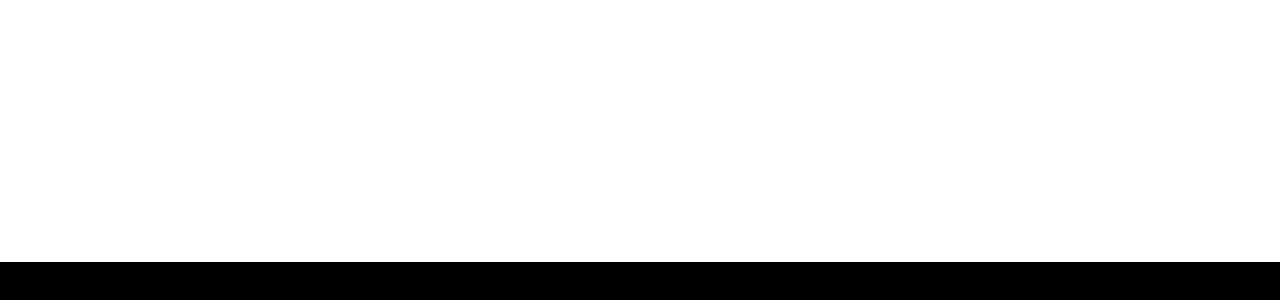
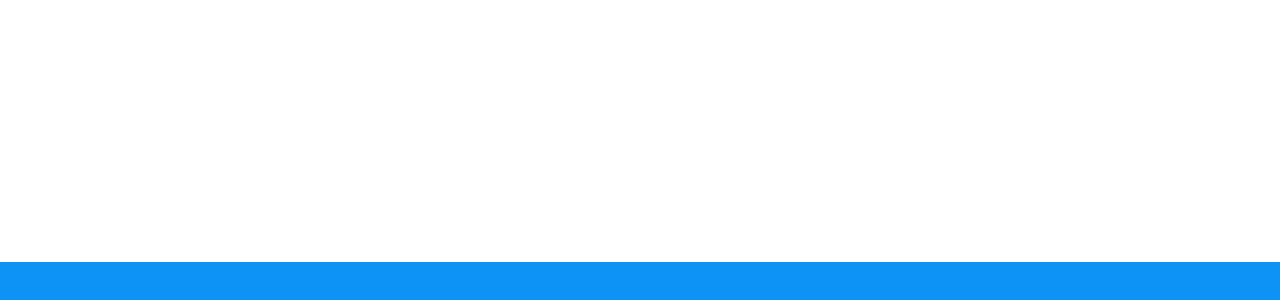
Before and after one commit to cryptosoft-dao/FUNK, a React (Create React App) app: page / in a window 1280 px wide. Shown: the part 138-438 px from the top of the page. Built offline with nearby package versions, Linux system fonts and the light colour scheme.

Commit message:
animation

```diff
--- a/src/App.jsx
+++ b/src/App.jsx
@@ -1,12 +1,8 @@
-//import Layout from "./layout/Layout";
-//import Earn from "./pages/Earn";
+import Earn from "./pages/Earn";
 
 function App() {
   return (
-    <div className="main-screen">
-      <div className="upper-part" style={{ backgroundColor: 'white', height: '50vh' }} />
-      <div className="lower-part" style={{ backgroundColor: 'black', height: '50vh' }} />
-    </div>
+    <Earn />
   );
 }
 
--- /dev/null
+++ b/src/components/DownAnimation.jsx
@@ -0,0 +1,21 @@
+import React, { useEffect, useState } from 'react';
+import sleep from '../functions/sleep';
+
+function DownAnimation({ x, y }) {
+    const [show, setShow] = useState(true)
+    useEffect(() => {
+        sleep(950).then(_=>{
+            setShow(false)
+        })
+    }, [])
+    return (
+        <>
+            {show && (
+                <div className='down_animation' style={{ left: x, top: y }}></div>
+            )}
+        </>
+
+    );
+}
+
+export default DownAnimation;
--- /dev/null
+++ b/src/functions/sleep.js
@@ -0,0 +1,3 @@
+export default async function sleep(ms) {
+    return new Promise(resolve => setTimeout(resolve, ms));
+}
--- a/src/index.css
+++ b/src/index.css
@@ -5,13 +5,60 @@ body {
   margin: 0;
   padding: 0;
 }
-.main-screen {
-  width: 100vw; /* set width to viewport width */
-  height: 100vh; /* set height to viewport height */
-  overflow: hidden; /* prevent scrolling */
+
+:root {
+  --down-bg-color: #0D92F5;
+  --down-animation-size: 600px;
+  --reverse-down-animation-size: -300px;
 }
 
-.upper-part,.lower-part {
-  width: 100%; /* set width to parent element */
-  height: 50vh; /* keep the same height */
+.earn_screen {
+  width: 100vw;
+  height: 100vh;
+  overflow: hidden;
+
+  .up,
+  .down {
+    width: 100%;
+    height: 50vh;
+    background-color: #fff;
+    position: fixed;
+    top: 0;
+  }
+
+  .up{
+    z-index: 9999;
+  }
+
+  .down {
+    height: 50vh;
+    background-color: var(--down-bg-color);
+    overflow: hidden;
+    top: 50vh;
+  }
 }
+
+.down_animation {
+  position: fixed;
+  background-color: red;
+  z-index: 1;
+  width: 5px;
+  height: 5px;
+  border-radius: 50%;
+  animation: down_animation 1s ease-in;
+}
+
+@keyframes down_animation {
+  0% {
+    width: 5px;
+    height: 5px;
+    opacity: 1;
+  }
+
+  100% {
+    transform: translate(var(--reverse-down-animation-size), var(--reverse-down-animation-size));
+    width: var(--down-animation-size);
+    height: var(--down-animation-size);
+    opacity: 0;
+  }
+}
--- a/src/pages/Earn.jsx
+++ b/src/pages/Earn.jsx
@@ -1,10 +1,23 @@
-import React from 'react';
+import React, { useState } from 'react';
+import DownAnimation from '../components/DownAnimation';
 
-function Earn(props) {
+function Earn() {
+    const [animations, setAnimations] = useState([]);
+
+    const handleClick = (event) => {
+        const x = event.clientX;
+        const y = event.clientY;
+        setAnimations((prevAnimations) => [...prevAnimations, { x, y }]);
+    };
+
     return (
-        <div className='container earn_'>
-            <div className="up">1</div>
-            <div className="down">2</div>
+        <div className="earn_screen">
+            <div className="up" ></div>
+            <div className="down" onClick={handleClick}>
+                {animations.map((value, idx) => (
+                    <DownAnimation x={value.x} y={value.y} key={idx} />
+                ))}
+            </div>
         </div>
     );
 }
```
